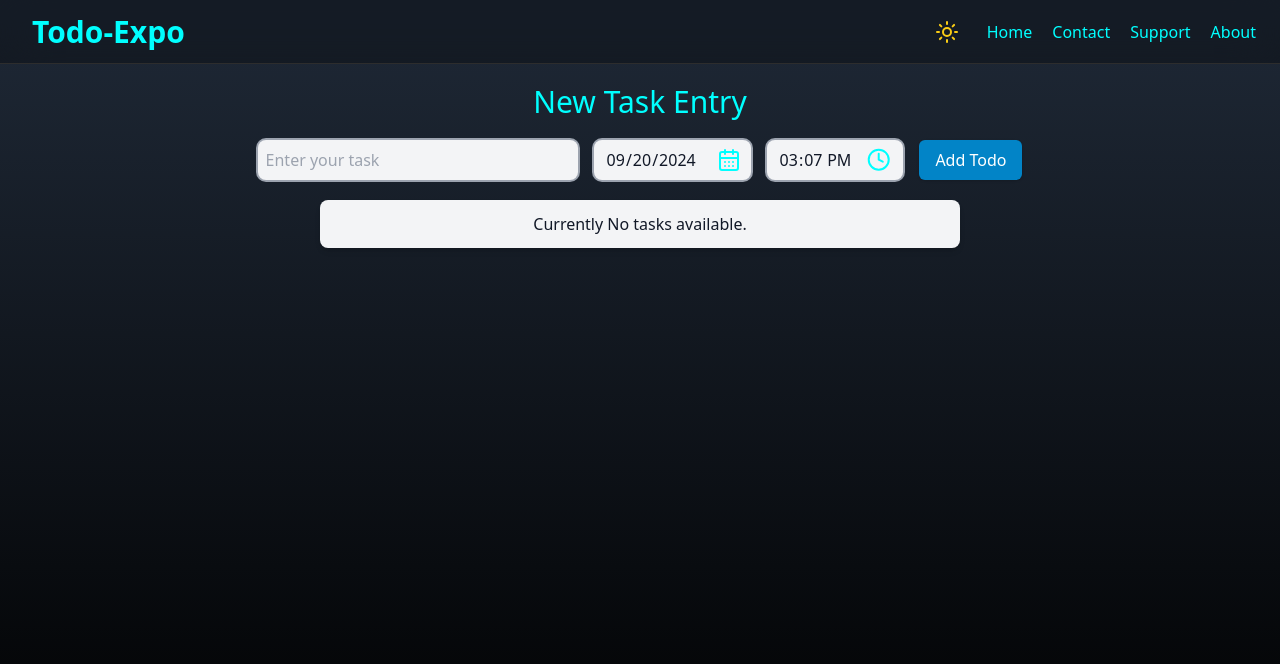
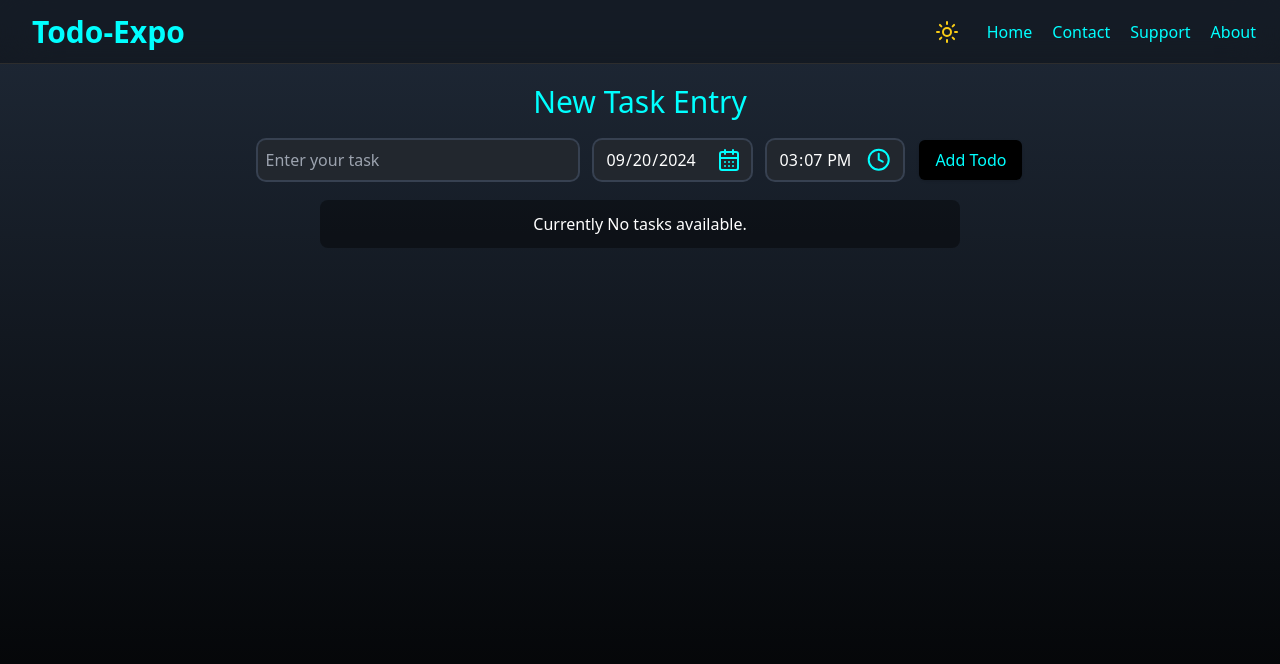
Before and after one commit to bolanpartik/task-expo, a React (Vite) app: page / in a window 1280 px wide. Shown: the top 664 px of the page. Built offline with nearby package versions, Linux system fonts and the light colour scheme; what tailwindcss-animated would draw is missing.

Commit message:
add theme support

```diff
--- a/src/App.jsx
+++ b/src/App.jsx
@@ -7,20 +7,25 @@
 
   const todoRef = useRef(0)
   const [allTodos, setAllTodos] = useState([])
-  const [mode,setMode]=useState('dark')
+  const [mode, setMode] = useState('dark')
 
   return (
-    <div className="bg-gradient-to-b from-gray-800 to-black min-h-dvh text-customCyan select-none">
+    <div className={`${mode === "dark"
+                      ? "bg-gradient-to-b from-gray-800 to-black text-customCyan"
+                      : "bg-gradient-to-b from-gray-200 to-gray-600 text-gray-900"}
+                      h-full min-h-dvh max-h-dvh overflow-x-hidden select-none`}>
       <NavBar mode={mode} setMode={setMode}/>
       <div className="flex justify-center w-full items-center flex-col">
         <AddTodo
             setAllTodos={setAllTodos}
             todoRef={todoRef}
+            mode={mode}
         />
         <TodoCard
             allTodos={allTodos}
             setAllTodos={setAllTodos}
             todoRef={todoRef}
+            mode={mode}
         />
       </div>
     </div>
```
